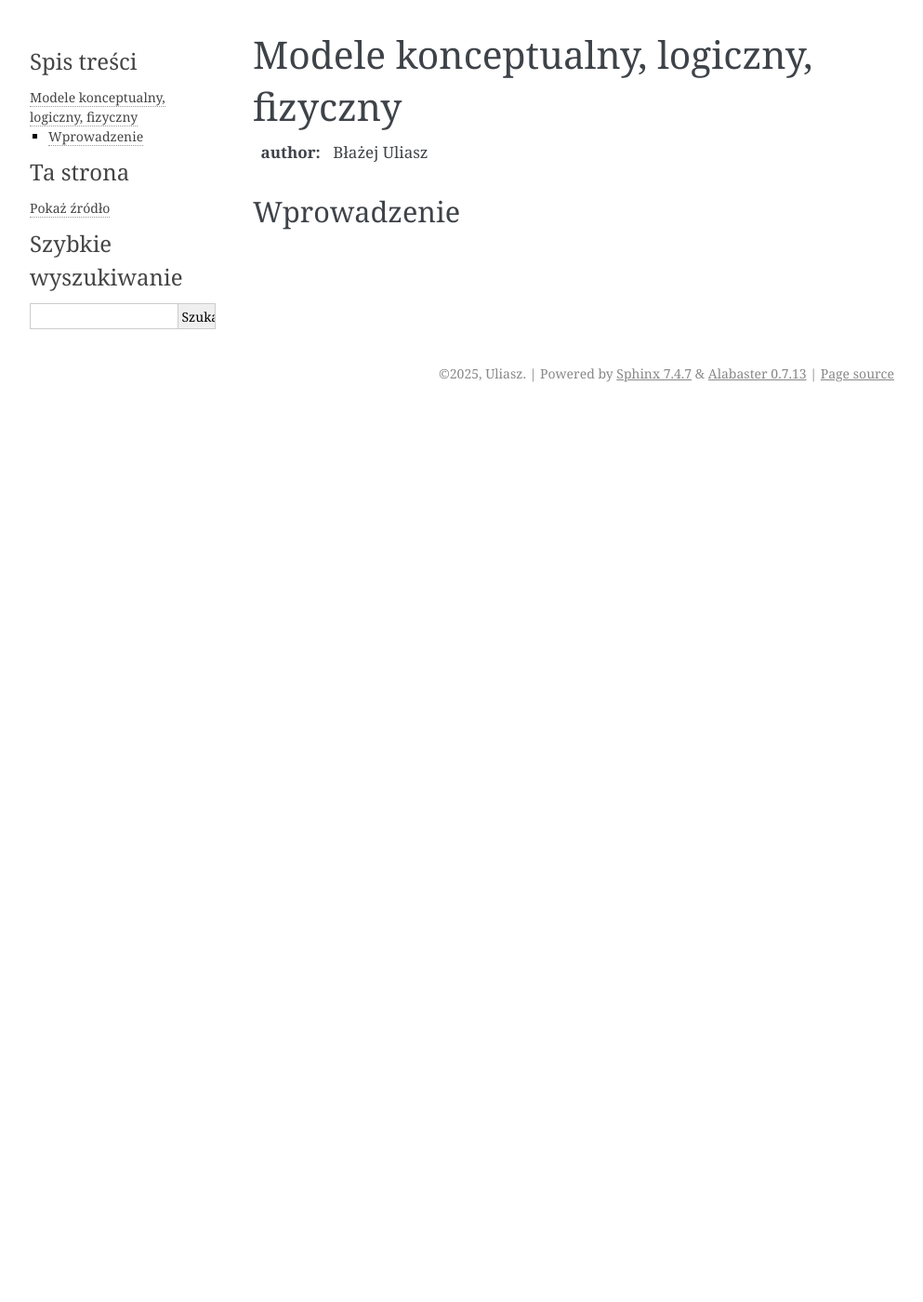
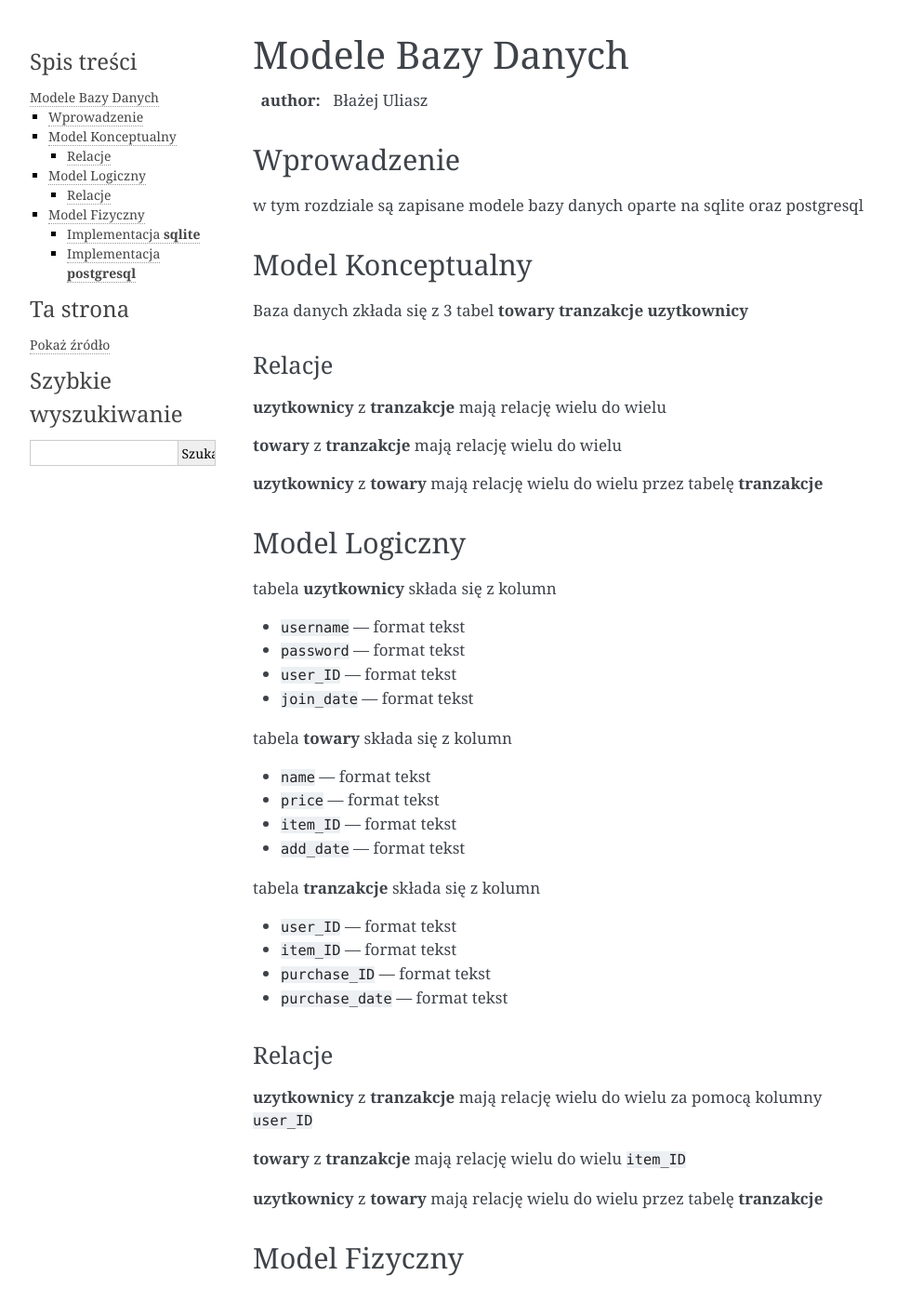
Before and after one commit to BlazejUl/Sprawozdanie, a Sphinx documentation site: the page built from Sprawozdanie-main/source/rozdzial3/index.rst, in a window 1280 px wide and 1400 px high. Shown: the whole window at 93% size, without its empty margins (148-1141 px from the left). Built offline with Sphinx 7.4.7, drawn with Linux system fonts in a browser that asks for light colours; pages that are not in the unit, such as notebooks, are missing from menus; some of the changed text lies outside the part shown.

Commit message:
Update index.rst

```diff
--- a/Sprawozdanie-main/source/rozdzial3/index.rst
+++ b/Sprawozdanie-main/source/rozdzial3/index.rst
@@ -1,4 +1,4 @@
-Modele konceptualny, logiczny, fizyczny
+Modele Bazy Danych
 =========================================
 
 
@@ -6,3 +6,104 @@ Modele konceptualny, logiczny, fizyczny
 
 Wprowadzenie
 --------------
+
+w tym rozdziale są zapisane modele bazy danych oparte na sqlite oraz postgresql
+
+Model Konceptualny
+---------------------
+
+Baza danych zkłada się z 3 tabel **towary** **tranzakcje** **uzytkownicy**
+
+Relacje
+~~~~~~~~
+
+**uzytkownicy** z **tranzakcje** mają relację wielu do wielu
+
+**towary** z **tranzakcje** mają relację wielu do wielu
+
+**uzytkownicy** z **towary** mają relację wielu do wielu przez tabelę **tranzakcje**
+
+
+Model Logiczny
+---------------------
+tabela **uzytkownicy** składa się z kolumn
+
+- ``username`` — format tekst
+- ``password`` — format tekst
+- ``user_ID`` — format tekst
+- ``join_date`` — format tekst
+
+tabela **towary** składa się z kolumn
+
+- ``name`` — format tekst
+- ``price`` — format tekst
+- ``item_ID`` — format tekst
+- ``add_date`` — format tekst
+
+tabela **tranzakcje** składa się z kolumn
+
+- ``user_ID`` — format tekst
+- ``item_ID`` — format tekst
+- ``purchase_ID`` — format tekst
+- ``purchase_date`` — format tekst
+
+Relacje
+~~~~~~~~
+
+**uzytkownicy** z **tranzakcje** mają relację wielu do wielu za pomocą kolumny ``user_ID``
+
+**towary** z **tranzakcje** mają relację wielu do wielu ``item_ID``
+
+**uzytkownicy** z **towary** mają relację wielu do wielu przez tabelę **tranzakcje**
+
+
+Model Fizyczny
+---------------------
+
+Implementacja **sqlite**
+~~~~~~~~~~~~~~~~~~~~~~~~~~~~~~~~
+
+tabela **uzytkownicy** składa się z kolumn
+
+- ``username`` — format text
+- ``password`` — format text
+- ``user_ID`` — format text
+- ``join_date`` — format text
+
+tabela **towary** składa się z kolumn
+
+- ``name`` — format text
+- ``price`` — format text
+- ``item_ID`` — format text
+- ``add_date`` — format text
+
+tabela **tranzakcje** składa się z kolumn
+
+- ``user_ID`` — format text
+- ``item_ID`` — format text
+- ``purchase_ID`` — format text
+- ``purchase_date`` — format text
+
+Implementacja **postgresql**
+~~~~~~~~~~~~~~~~~~~~~~~~~~~~~~~~
+
+tabela **uzytkownicy** składa się z kolumn
+
+- ``username`` — format VARCHAR(10)
+- ``password`` — format VARCHAR(10)
+- ``user_ID`` — format VARCHAR(10)
+- ``join_date`` — format DATE
+
+tabela **towary** składa się z kolumn
+
+- ``name`` — format VARCHAR(10)
+- ``price`` — format VARCHAR(10)
+- ``item_ID`` — format VARCHAR(10)
+- ``add_date`` — format DATE
+
+tabela **tranzakcje** składa się z kolumn
+
+- ``user_ID`` — format VARCHAR(10)
+- ``item_ID`` — format VARCHAR(10)
+- ``purchase_ID`` — format VARCHAR(10)
+- ``purchase_date`` — format DATE
```
